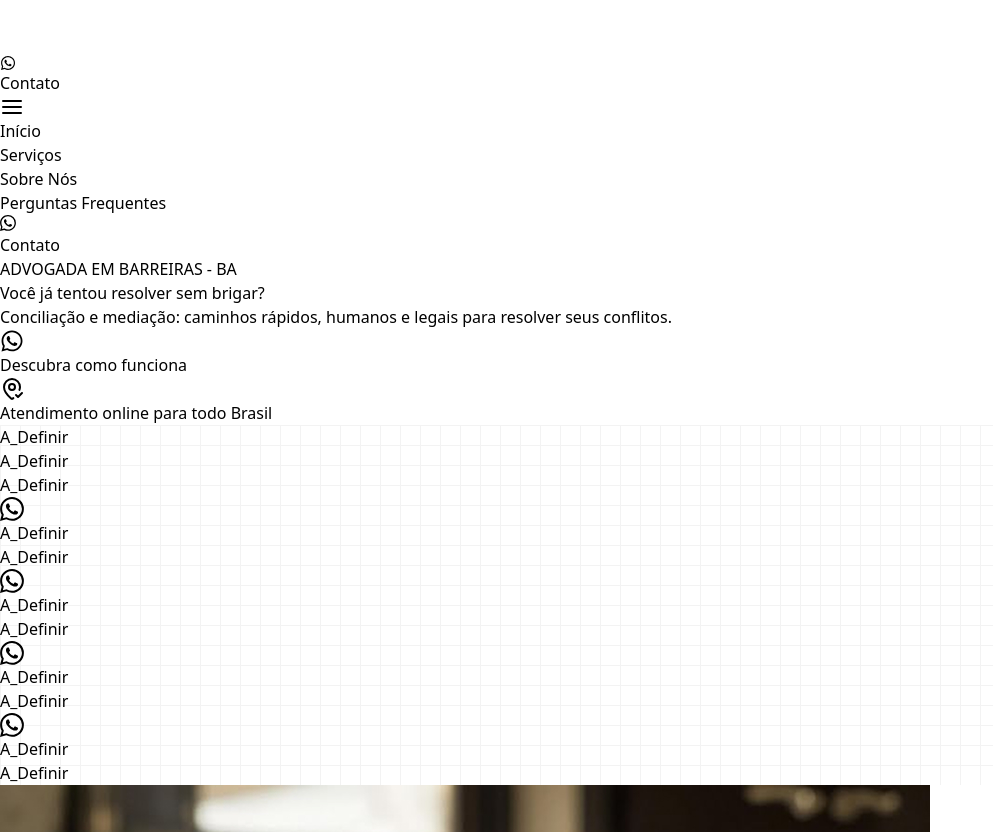
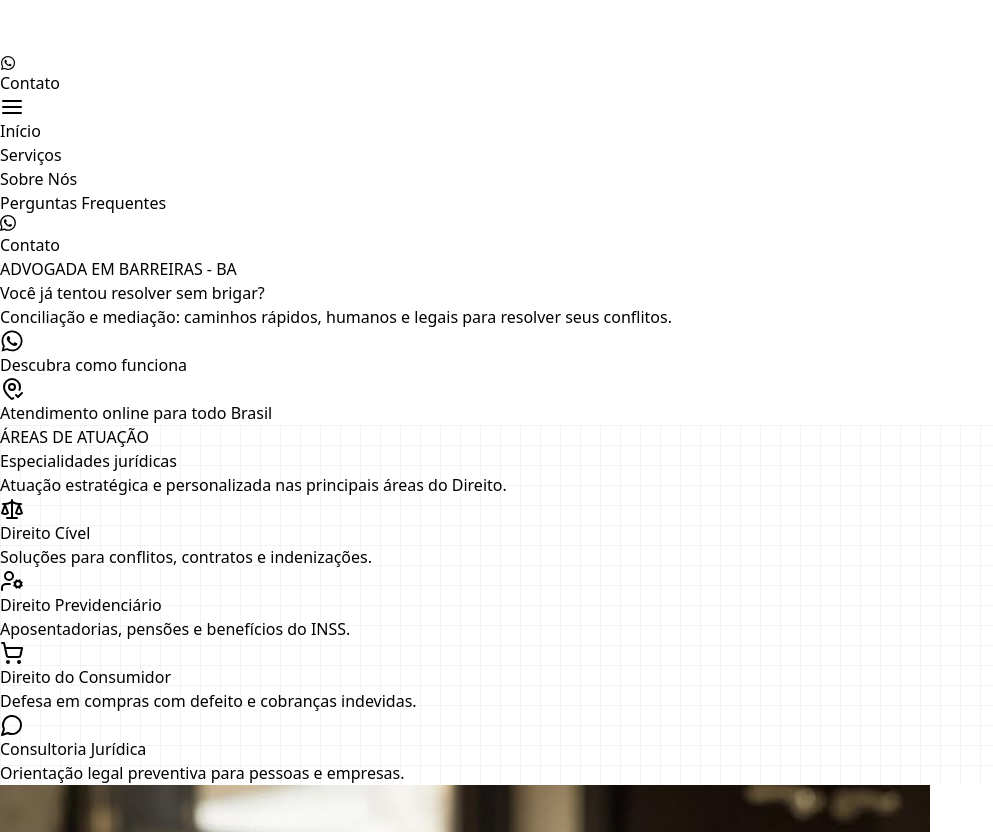
Before and after one commit to Paper-Street-Softwares/Dev-Template, a React (Vite) app: page / in a window 1280 px wide. Shown: the top 832 px of the page, without its empty margins (0-993 px from the left). Built offline with nearby package versions, Linux system fonts and the light colour scheme; a web font is replaced by a local one.

Commit message:
fix: Features

```diff
--- a/src/content/content.jsx
+++ b/src/content/content.jsx
@@ -184,15 +184,16 @@ const content = {
       },
     },
     features: {
-      miniTag: "A_Definir",
-      title: "A_Definir",
-      subtitle: "A_Definir",
+      miniTag: "ÁREAS DE ATUAÇÃO",
+      title: "Especialidades jurídicas",
+      subtitle:
+        "Atuação estratégica e personalizada nas principais áreas do Direito.",
       imgFeatures: imgFeatures,
       imgDivisor: imgDivisor,
       card1: {
         img: featuresImg1,
-        title: "A_Definir",
-        subtitle: "A_Definir",
+        title: "Direito Cível",
+        subtitle: "Soluções para conflitos, contratos e indenizações.",
         description: (
           <div>
             A_Definir
@@ -207,11 +208,19 @@ const content = {
             xmlns="http://www.w3.org/2000/svg"
             width="24"
             height="24"
-            fill="currentColor"
-            className="bi bi-whatsapp"
-            viewBox="0 0 16 16"
+            viewBox="0 0 24 24"
+            fill="none"
+            stroke="currentColor"
+            stroke-width="2"
+            stroke-linecap="round"
+            stroke-linejoin="round"
+            class="lucide lucide-scale-icon lucide-scale"
           >
-            <path d="M13.601 2.326A7.85 7.85 0 0 0 7.994 0C3.627 0 .068 3.558.064 7.926c0 1.399.366 2.76 1.057 3.965L0 16l4.204-1.102a7.9 7.9 0 0 0 3.79.965h.004c4.368 0 7.926-3.558 7.93-7.93A7.9 7.9 0 0 0 13.6 2.326zM7.994 14.521a6.6 6.6 0 0 1-3.356-.92l-.24-.144-2.494.654.666-2.433-.156-.251a6.56 6.56 0 0 1-1.007-3.505c0-3.626 2.957-6.584 6.591-6.584a6.56 6.56 0 0 1 4.66 1.931 6.56 6.56 0 0 1 1.928 4.66c-.004 3.639-2.961 6.592-6.592 6.592m3.615-4.934c-.197-.099-1.17-.578-1.353-.646-.182-.065-.315-.099-.445.099-.133.197-.513.646-.627.775-.114.133-.232.148-.43.05-.197-.1-.836-.308-1.592-.985-.59-.525-.985-1.175-1.103-1.372-.114-.198-.011-.304.088-.403.087-.088.197-.232.296-.346.1-.114.133-.198.198-.33.065-.134.034-.248-.015-.347-.05-.099-.445-1.076-.612-1.47-.16-.389-.323-.335-.445-.34-.114-.007-.247-.007-.38-.007a.73.73 0 0 0-.529.247c-.182.198-.691.677-.691 1.654s.71 1.916.81 2.049c.098.133 1.394 2.132 3.383 2.992.47.205.84.326 1.129.418.475.152.904.129 1.246.08.38-.058 1.171-.48 1.338-.943.164-.464.164-.86.114-.943-.049-.084-.182-.133-.38-.232" />
+            <path d="m16 16 3-8 3 8c-.87.65-1.92 1-3 1s-2.13-.35-3-1Z" />
+            <path d="m2 16 3-8 3 8c-.87.65-1.92 1-3 1s-2.13-.35-3-1Z" />
+            <path d="M7 21h10" />
+            <path d="M12 3v18" />
+            <path d="M3 7h2c2 0 5-1 7-2 2 1 5 2 7 2h2" />
           </svg>
         ),
         buttonLabelModal: "Fale Conosco",
@@ -219,8 +228,8 @@ const content = {
       },
       card2: {
         img: featuresImg2,
-        title: "A_Definir",
-        subtitle: "A_Definir",
+        title: "Direito Previdenciário",
+        subtitle: "Aposentadorias, pensões e benefícios do INSS.",
         description: (
           <div>
             A_Definir
@@ -235,11 +244,25 @@ const content = {
             xmlns="http://www.w3.org/2000/svg"
             width="24"
             height="24"
-            fill="currentColor"
-            className="bi bi-whatsapp"
-            viewBox="0 0 16 16"
+            viewBox="0 0 24 24"
+            fill="none"
+            stroke="currentColor"
+            stroke-width="2"
+            stroke-linecap="round"
+            stroke-linejoin="round"
+            class="lucide lucide-user-cog-icon lucide-user-cog"
           >
-            <path d="M13.601 2.326A7.85 7.85 0 0 0 7.994 0C3.627 0 .068 3.558.064 7.926c0 1.399.366 2.76 1.057 3.965L0 16l4.204-1.102a7.9 7.9 0 0 0 3.79.965h.004c4.368 0 7.926-3.558 7.93-7.93A7.9 7.9 0 0 0 13.6 2.326zM7.994 14.521a6.6 6.6 0 0 1-3.356-.92l-.24-.144-2.494.654.666-2.433-.156-.251a6.56 6.56 0 0 1-1.007-3.505c0-3.626 2.957-6.584 6.591-6.584a6.56 6.56 0 0 1 4.66 1.931 6.56 6.56 0 0 1 1.928 4.66c-.004 3.639-2.961 6.592-6.592 6.592m3.615-4.934c-.197-.099-1.17-.578-1.353-.646-.182-.065-.315-.099-.445.099-.133.197-.513.646-.627.775-.114.133-.232.148-.43.05-.197-.1-.836-.308-1.592-.985-.59-.525-.985-1.175-1.103-1.372-.114-.198-.011-.304.088-.403.087-.088.197-.232.296-.346.1-.114.133-.198.198-.33.065-.134.034-.248-.015-.347-.05-.099-.445-1.076-.612-1.47-.16-.389-.323-.335-.445-.34-.114-.007-.247-.007-.38-.007a.73.73 0 0 0-.529.247c-.182.198-.691.677-.691 1.654s.71 1.916.81 2.049c.098.133 1.394 2.132 3.383 2.992.47.205.84.326 1.129.418.475.152.904.129 1.246.08.38-.058 1.171-.48 1.338-.943.164-.464.164-.86.114-.943-.049-.084-.182-.133-.38-.232" />
+            <path d="M10 15H6a4 4 0 0 0-4 4v2" />
+            <path d="m14.305 16.53.923-.382" />
+            <path d="m15.228 13.852-.923-.383" />
+            <path d="m16.852 12.228-.383-.923" />
+            <path d="m16.852 17.772-.383.924" />
+            <path d="m19.148 12.228.383-.923" />
+            <path d="m19.53 18.696-.382-.924" />
+            <path d="m20.772 13.852.924-.383" />
+            <path d="m20.772 16.148.924.383" />
+            <circle cx="18" cy="15" r="3" />
+            <circle cx="9" cy="7" r="4" />
           </svg>
         ),
         buttonLabelModal: "Fale Conosco",
@@ -247,8 +270,8 @@ const content = {
       },
       card3: {
         img: featuresImg3,
-        title: "A_Definir",
-        subtitle: "A_Definir",
+        title: "Direito do Consumidor",
+        subtitle: "Defesa em compras com defeito e cobranças indevidas.",
         description: (
           <div>
             A_Definir <br />
@@ -262,11 +285,17 @@ const content = {
             xmlns="http://www.w3.org/2000/svg"
             width="24"
             height="24"
-            fill="currentColor"
-            className="bi bi-whatsapp"
-            viewBox="0 0 16 16"
+            viewBox="0 0 24 24"
+            fill="none"
+            stroke="currentColor"
+            stroke-width="2"
+            stroke-linecap="round"
+            stroke-linejoin="round"
+            class="lucide lucide-shopping-cart-icon lucide-shopping-cart"
           >
-            <path d="M13.601 2.326A7.85 7.85 0 0 0 7.994 0C3.627 0 .068 3.558.064 7.926c0 1.399.366 2.76 1.057 3.965L0 16l4.204-1.102a7.9 7.9 0 0 0 3.79.965h.004c4.368 0 7.926-3.558 7.93-7.93A7.9 7.9 0 0 0 13.6 2.326zM7.994 14.521a6.6 6.6 0 0 1-3.356-.92l-.24-.144-2.494.654.666-2.433-.156-.251a6.56 6.56 0 0 1-1.007-3.505c0-3.626 2.957-6.584 6.591-6.584a6.56 6.56 0 0 1 4.66 1.931 6.56 6.56 0 0 1 1.928 4.66c-.004 3.639-2.961 6.592-6.592 6.592m3.615-4.934c-.197-.099-1.17-.578-1.353-.646-.182-.065-.315-.099-.445.099-.133.197-.513.646-.627.775-.114.133-.232.148-.43.05-.197-.1-.836-.308-1.592-.985-.59-.525-.985-1.175-1.103-1.372-.114-.198-.011-.304.088-.403.087-.088.197-.232.296-.346.1-.114.133-.198.198-.33.065-.134.034-.248-.015-.347-.05-.099-.445-1.076-.612-1.47-.16-.389-.323-.335-.445-.34-.114-.007-.247-.007-.38-.007a.73.73 0 0 0-.529.247c-.182.198-.691.677-.691 1.654s.71 1.916.81 2.049c.098.133 1.394 2.132 3.383 2.992.47.205.84.326 1.129.418.475.152.904.129 1.246.08.38-.058 1.171-.48 1.338-.943.164-.464.164-.86.114-.943-.049-.084-.182-.133-.38-.232" />
+            <circle cx="8" cy="21" r="1" />
+            <circle cx="19" cy="21" r="1" />
+            <path d="M2.05 2.05h2l2.66 12.42a2 2 0 0 0 2 1.58h9.78a2 2 0 0 0 1.95-1.57l1.65-7.43H5.12" />
           </svg>
         ),
         buttonLabelModal: "Fale Conosco",
@@ -274,8 +303,8 @@ const content = {
       },
       card4: {
         img: featuresImg4,
-        title: "A_Definir",
-        subtitle: "A_Definir",
+        title: "Consultoria Jurídica",
+        subtitle: "Orientação legal preventiva para pessoas e empresas.",
         description: (
           <div>
             A_Definir
@@ -290,11 +319,15 @@ const content = {
             xmlns="http://www.w3.org/2000/svg"
             width="24"
             height="24"
-            fill="currentColor"
-            className="bi bi-whatsapp"
-            viewBox="0 0 16 16"
+            viewBox="0 0 24 24"
+            fill="none"
+            stroke="currentColor"
+            stroke-width="2"
+            stroke-linecap="round"
+            stroke-linejoin="round"
+            class="lucide lucide-message-circle-icon lucide-message-circle"
           >
-            <path d="M13.601 2.326A7.85 7.85 0 0 0 7.994 0C3.627 0 .068 3.558.064 7.926c0 1.399.366 2.76 1.057 3.965L0 16l4.204-1.102a7.9 7.9 0 0 0 3.79.965h.004c4.368 0 7.926-3.558 7.93-7.93A7.9 7.9 0 0 0 13.6 2.326zM7.994 14.521a6.6 6.6 0 0 1-3.356-.92l-.24-.144-2.494.654.666-2.433-.156-.251a6.56 6.56 0 0 1-1.007-3.505c0-3.626 2.957-6.584 6.591-6.584a6.56 6.56 0 0 1 4.66 1.931 6.56 6.56 0 0 1 1.928 4.66c-.004 3.639-2.961 6.592-6.592 6.592m3.615-4.934c-.197-.099-1.17-.578-1.353-.646-.182-.065-.315-.099-.445.099-.133.197-.513.646-.627.775-.114.133-.232.148-.43.05-.197-.1-.836-.308-1.592-.985-.59-.525-.985-1.175-1.103-1.372-.114-.198-.011-.304.088-.403.087-.088.197-.232.296-.346.1-.114.133-.198.198-.33.065-.134.034-.248-.015-.347-.05-.099-.445-1.076-.612-1.47-.16-.389-.323-.335-.445-.34-.114-.007-.247-.007-.38-.007a.73.73 0 0 0-.529.247c-.182.198-.691.677-.691 1.654s.71 1.916.81 2.049c.098.133 1.394 2.132 3.383 2.992.47.205.84.326 1.129.418.475.152.904.129 1.246.08.38-.058 1.171-.48 1.338-.943.164-.464.164-.86.114-.943-.049-.084-.182-.133-.38-.232" />
+            <path d="M7.9 20A9 9 0 1 0 4 16.1L2 22Z" />
           </svg>
         ),
         buttonLabelModal: "Fale Conosco",
```
